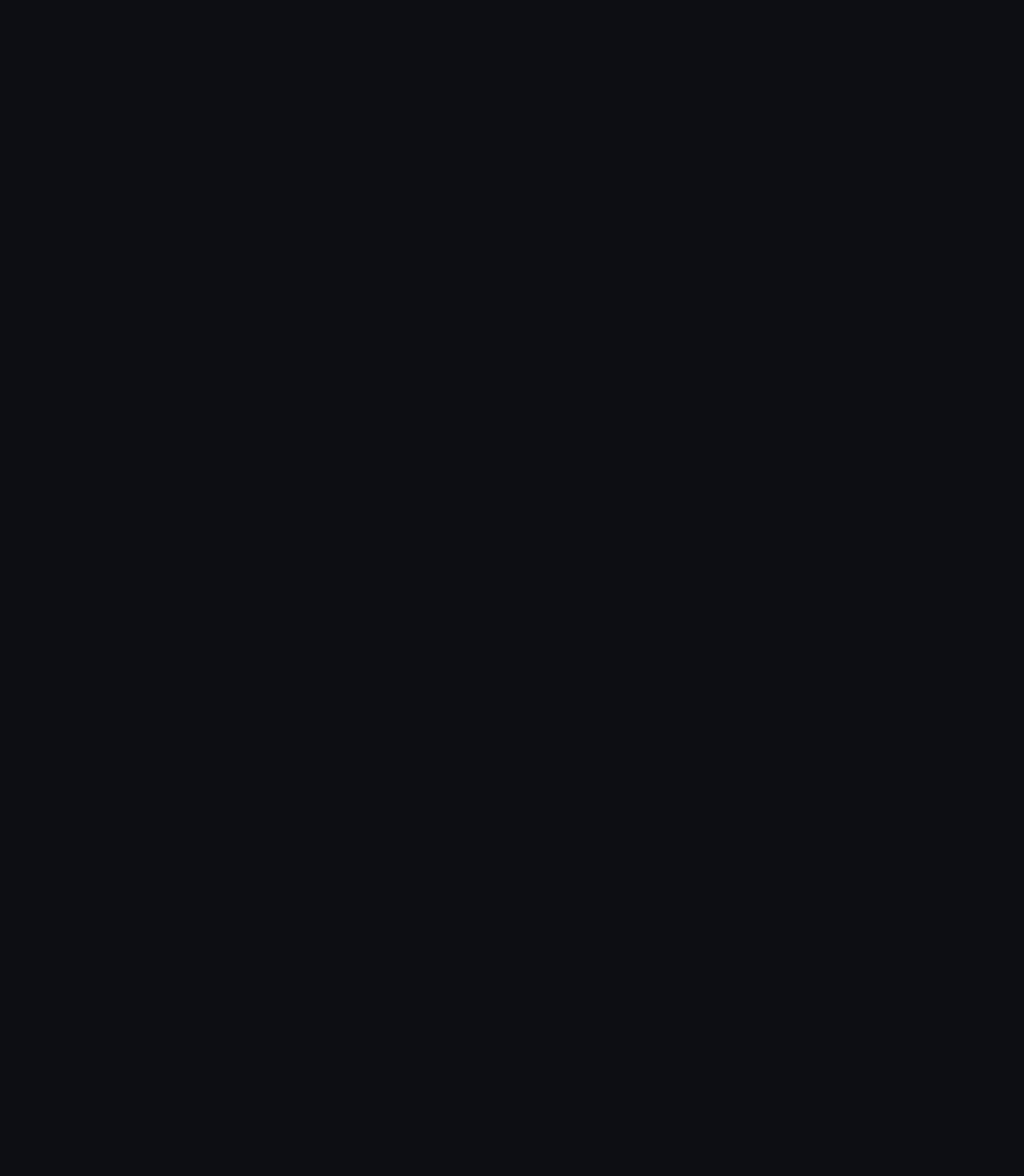
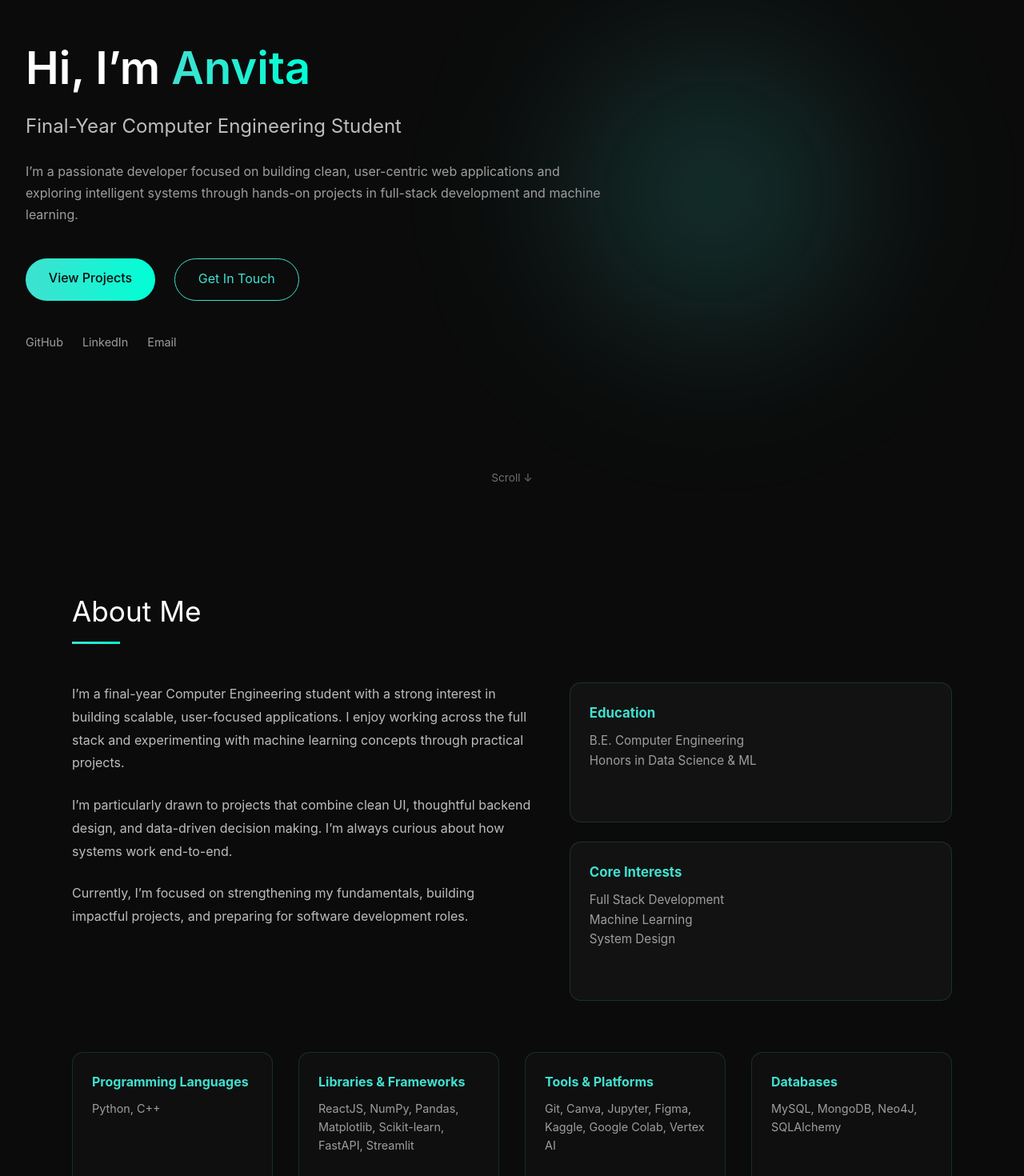
Before and after one commit to anvitakashikar/myportfolio, a React app in the folder frontend/: page / in a window 1280 px wide. Shown: the part 160-1630 px from the top of the page at 80% size. Before the commit the page ends 800 px from the top, so only its background shows below. Built offline with nearby package versions, Linux system fonts and the light colour scheme; the HTML template or start-up script is replaced by a standard one.

Commit message:
Adding updated home file and about feature

```diff
--- a/frontend/src/App.tsx
+++ b/frontend/src/App.tsx
@@ -1,9 +1,16 @@
 import Navbar from './components/Navbar/Navbar';
-
+import Home from './sections/Home/Home';
+import About from './sections/About/About';
+//import Projects from './sections/Projects/Projects';
+//import Contact from './sections/Contact/Contact';
 function App() {
   return (
     <>
       <Navbar />
+      <Home />
+      <About />
+      {/*<Projects />*/}
+      {/*<Contact />*/}
       <main style={{ paddingTop: '70px' }}>
         {/* Your sections go here */}
       </main>
--- a/frontend/src/components/Navbar/Navbar.tsx
+++ b/frontend/src/components/Navbar/Navbar.tsx
@@ -1,20 +1,45 @@
+import { useEffect, useState } from 'react';
 import styles from './Navbar.module.css';
 
+const sections = ['home', 'about', 'projects', 'contact'];
+
 const Navbar = () => {
+  const [active, setActive] = useState('home');
+
+  useEffect(() => {
+    const handleScroll = () => {
+      sections.forEach((section) => {
+        const el = document.getElementById(section);
+        if (!el) return;
+
+        const top = el.offsetTop - 80;
+        const height = el.offsetHeight;
+
+        if (window.scrollY >= top && window.scrollY < top + height) {
+          setActive(section);
+        }
+      });
+    };
+
+    window.addEventListener('scroll', handleScroll);
+    return () => window.removeEventListener('scroll', handleScroll);
+  }, []);
+
   return (
     <header className={styles.navbar}>
       <div className={styles.container}>
-        {/* Logo / Name */}
-        <div className={styles.logo}>
-          Anvita<span>.</span>
-        </div>
+        <div className={styles.logo}>Anvita<span>.</span></div>
 
-        {/* Navigation Links */}
         <nav className={styles.navLinks}>
-          <a href="#home">Home</a>
-          <a href="#about">About</a>
-          <a href="#projects">Projects</a>
-          <a href="#contact">Contact</a>
+          {sections.map((section) => (
+            <a
+              key={section}
+              href={`#${section}`}
+              className={active === section ? styles.active : ''}
+            >
+              {section.charAt(0).toUpperCase() + section.slice(1)}
+            </a>
+          ))}
         </nav>
       </div>
     </header>
--- a/frontend/src/sections/About/About.module.css
+++ b/frontend/src/sections/About/About.module.css
@@ -1,7 +1,6 @@
 .about {
-  padding: 6rem 1.5rem;
-  background-color: #0b0f14;
-  color: #e6eaf2;
+  background-color: #0b0b0b;
+  padding: 6rem 2rem;
 }
 
 .container {
@@ -10,66 +9,97 @@
 }
 
 .heading {
-  font-size: 2.4rem;
-  font-weight: 700;
-  text-align: center;
-  margin-bottom: 1.5rem;
-
-  background: linear-gradient(90deg, #00ffd1, #00b3ff);
-  -webkit-background-clip: text;
-  -webkit-text-fill-color: transparent;
+  font-size: 2.2rem;
+  color: #ffffff;
+  margin-bottom: 3rem;
+  position: relative;
 }
 
-.description {
-  max-width: 720px;
-  margin: 0 auto 3.5rem auto;
-  text-align: center;
-  font-size: 1.1rem;
-  color: #b3b8c4;
-  line-height: 1.6;
+.heading::after {
+  content: '';
+  display: block;
+  width: 60px;
+  height: 3px;
+  margin-top: 0.6rem;
+  background: linear-gradient(90deg, #40e0d0, #00ffd5);
 }
 
+/* Main grid */
 .grid {
   display: grid;
-  grid-template-columns: repeat(2, 1fr);
-  gap: 2rem;
+  grid-template-columns: 1.2fr 1fr;
+  gap: 3rem;
+}
+
+/* Left text */
+.text p {
+  color: #bdbdbd;
+  line-height: 1.8;
+  margin-bottom: 1.5rem;
+}
+
+/* Right highlights */
+.highlights {
+  display: flex;
+  flex-direction: column;
+  gap: 1.5rem;
 }
 
 .card {
   background: rgba(255, 255, 255, 0.03);
-  border: 1px solid rgba(255, 255, 255, 0.06);
-  border-radius: 12px;
-  padding: 2rem;
+  border: 1px solid rgba(64, 224, 208, 0.15);
+  border-radius: 14px;
+  padding: 1.5rem;
 }
 
 .card h3 {
-  margin-bottom: 1rem;
-  font-size: 1.3rem;
-  color: #00ffd1;
-}
-
-.card ul {
-  list-style: none;
-  padding: 0;
-}
-
-.card ul li {
+  color: #40e0d0;
+  font-size: 1.05rem;
   margin-bottom: 0.6rem;
-  color: #d0d5df;
 }
 
 .card p {
-  color: #d0d5df;
+  color: #9e9e9e;
+  line-height: 1.6;
+  font-size: 0.95rem;
+}
+
+/* Skills */
+.skills {
+  margin-top: 4rem;
+  display: grid;
+  grid-template-columns: repeat(auto-fit, minmax(220px, 1fr));
+  gap: 2rem;
+}
+
+.skillCard {
+  background: rgba(255, 255, 255, 0.02);
+  border: 1px solid rgba(64, 224, 208, 0.15);
+  border-radius: 14px;
+  padding: 1.5rem;
+  transition: transform 0.3s ease, border 0.3s ease;
+}
+
+.skillCard:hover {
+  transform: translateY(-6px);
+  border-color: #40e0d0;
+}
+
+.skillCard h4 {
+  color: #40e0d0;
+  margin-bottom: 0.5rem;
+  font-size: 1rem;
+}
+
+.skillCard p {
+  color: #9e9e9e;
+  font-size: 0.9rem;
   line-height: 1.6;
 }
 
 /* Responsive */
-@media (max-width: 768px) {
+@media (max-width: 900px) {
   .grid {
     grid-template-columns: 1fr;
   }
-
-  .heading {
-    font-size: 2rem;
-  }
 }
--- a/frontend/src/sections/About/About.tsx
+++ b/frontend/src/sections/About/About.tsx
@@ -1,40 +1,83 @@
-import styles from "./About.module.css";
+import styles from './About.module.css';
 
 const About = () => {
   return (
-    <section className={styles.about} id="about">
+    <section id="about" className={styles.about}>
       <div className={styles.container}>
         <h2 className={styles.heading}>About Me</h2>
 
-        <p className={styles.description}>
-          I’m a final-year Computer Engineering student at MMCOE with a strong
-          interest in full-stack development, data science, and machine learning.
-          I enjoy building clean, scalable applications and continuously improving
-          my problem-solving skills.
-        </p>
+        <div className={styles.grid}>
+          {/* Left content */}
+          <div className={styles.text}>
+            <p>
+              I’m a final-year Computer Engineering student with a strong interest
+              in building scalable, user-focused applications. I enjoy working
+              across the full stack and experimenting with machine learning
+              concepts through practical projects.
+            </p>
 
-        <div className={styles.grid}>
-          {/* Skills */}
-          <div className={styles.card}>
-            <h3>Skills</h3>
-            <ul>
-              <li>Java, Python, TypeScript</li>
-              <li>React, FastAPI, Django</li>
-              <li>DSA, OOP, DBMS, OS</li>
-              <li>SQL, Git, REST APIs</li>
-            </ul>
+            <p>
+              I’m particularly drawn to projects that combine clean UI,
+              thoughtful backend design, and data-driven decision making. I’m
+              always curious about how systems work end-to-end.
+            </p>
+
+            <p>
+              Currently, I’m focused on strengthening my fundamentals, building
+              impactful projects, and preparing for software development roles.
+            </p>
           </div>
 
-          {/* Education */}
-          <div className={styles.card}>
-            <h3>Education</h3>
+          {/* Right highlights */}
+          <div className={styles.highlights}>
+            <div className={styles.card}>
+              <h3>Education</h3>
+              <p>
+                B.E. Computer Engineering<br />
+                Honors in Data Science & ML
+              </p>
+            </div>
+
+            <div className={styles.card}>
+              <h3>Core Interests</h3>
+              <p>
+                Full Stack Development<br />
+                Machine Learning<br />
+                System Design
+              </p>
+            </div>
+          </div>
+        </div>
+
+        {/* Skills */}
+        <div className={styles.skills}>
+          <div className={styles.skillCard}>
+            <h4>Programming Languages</h4>
+            <p>Python, C++</p>
+          </div>
+
+          <div className={styles.skillCard}>
+            <h4>Libraries & Frameworks</h4>
             <p>
-              <strong>BE in Computer Engineering</strong><br />
-              MMCOE, Pune<br />
-              Honors in Data Science & Machine Learning
+              ReactJS, NumPy, Pandas, Matplotlib, Scikit-learn,
+              FastAPI, Streamlit
             </p>
           </div>
+
+          <div className={styles.skillCard}>
+            <h4>Tools & Platforms</h4>
+            <p>
+              Git, Canva, Jupyter, Figma, Kaggle,
+              Google Colab, Vertex AI
+            </p>
+          </div>
+
+          <div className={styles.skillCard}>
+            <h4>Databases</h4>
+            <p>MySQL, MongoDB, Neo4J, SQLAlchemy</p>
+          </div>
         </div>
+
       </div>
     </section>
   );
--- a/frontend/src/sections/Home/Home.module.css
+++ b/frontend/src/sections/Home/Home.module.css
@@ -1,97 +1,170 @@
-.hero {
+.home {
+  position: relative;
   min-height: 100vh;
-  padding-top: 64px; /* space for navbar */
+  background-color: #0b0b0b;
   display: flex;
   align-items: center;
-  justify-content: center;
-
-  /* black background with subtle gradient */
-  background: radial-gradient(
-      circle at top,
-      rgba(0, 255, 200, 0.08),
-      transparent 60%
-    ),
-    #0b0f14;
+  padding: 0 2rem;
+  overflow: hidden;
 }
 
+/* Main content */
 .content {
   max-width: 720px;
-  text-align: center;
-  padding: 0 1.5rem;
+  z-index: 2;
 }
 
-.title {
-  font-size: 3rem;
-  font-weight: 700;
-  line-height: 1.2;
+/* Headings */
+h1 {
+  font-size: 3.5rem;
+  font-weight: 600;
+  color: #ffffff;
+  margin-bottom: 0.5rem;
+}
 
-  /* turquoise gradient text */
-  background: linear-gradient(90deg, #00ffd1, #00b3ff);
+h1 span {
+  background: linear-gradient(90deg, #40e0d0, #00ffd5);
   -webkit-background-clip: text;
   -webkit-text-fill-color: transparent;
 }
 
-.wave {
-  margin-left: 0.5rem;
+h2 {
+  font-size: 1.5rem;
+  font-weight: 400;
+  color: #bdbdbd;
+  margin-bottom: 1.5rem;
 }
 
-.subtitle {
-  margin-top: 1.25rem;
-  font-size: 1.2rem;
-  color: #b3b8c4;
+/* Description */
+p {
+  font-size: 1rem;
+  color: #9e9e9e;
+  line-height: 1.7;
+  margin-bottom: 2.5rem;
 }
 
-.actions {
-  margin-top: 2.5rem;
+/* CTA buttons */
+.cta {
   display: flex;
-  justify-content: center;
-  gap: 1rem;
+  gap: 1.5rem;
 }
 
-/* Primary gradient button */
 .primaryBtn {
-  background: linear-gradient(90deg, #00ffd1, #00b3ff);
-  color: #0b0f14;
-  padding: 0.8rem 1.9rem;
-  border-radius: 8px;
-  font-weight: 600;
+  padding: 0.8rem 1.8rem;
+  background: linear-gradient(90deg, #40e0d0, #00ffd5);
+  color: #0b0b0b;
+  border-radius: 999px;
+  font-weight: 500;
   text-decoration: none;
-  transition: transform 0.2s ease, box-shadow 0.2s ease;
+  transition: transform 0.3s ease, box-shadow 0.3s ease;
 }
 
 .primaryBtn:hover {
   transform: translateY(-2px);
-  box-shadow: 0 0 20px rgba(0, 255, 209, 0.4);
+  box-shadow: 0 0 28px rgba(64, 224, 208, 0.55);
 }
 
-/* Secondary outlined button */
 .secondaryBtn {
-  background: transparent;
-  color: #e6eaf2;
-  padding: 0.8rem 1.9rem;
-  border-radius: 8px;
-  border: 1px solid rgba(0, 255, 209, 0.5);
-  font-weight: 500;
+  padding: 0.8rem 1.8rem;
+  border: 1px solid #40e0d0;
+  color: #40e0d0;
+  border-radius: 999px;
   text-decoration: none;
-  transition: background 0.2s ease, border 0.2s ease;
+  transition: background 0.3s ease, color 0.3s ease;
 }
 
 .secondaryBtn:hover {
-  background: rgba(0, 255, 209, 0.08);
-  border-color: #00ffd1;
+  background: #40e0d0;
+  color: #0b0b0b;
 }
 
-/* Responsive */
+/* Turquoise glow background */
+.glow {
+  position: absolute;
+  width: 520px;
+  height: 520px;
+  background: radial-gradient(
+    circle,
+    rgba(64, 224, 208, 0.25),
+    transparent 70%
+  );
+  top: 50%;
+  right: 10%;
+  transform: translateY(-50%);
+  filter: blur(90px);
+  z-index: 1;
+}
+
+/* Responsive tweaks */
 @media (max-width: 768px) {
-  .title {
-    font-size: 2.3rem;
+  h1 {
+    font-size: 2.6rem;
   }
 
-  .subtitle {
-    font-size: 1.05rem;
+  h2 {
+    font-size: 1.25rem;
   }
 
-  .actions {
+  .cta {
     flex-direction: column;
+    gap: 1rem;
   }
 }
+
+/* Highlights */
+.highlights {
+  display: flex;
+  gap: 1rem;
+  margin-bottom: 2rem;
+  flex-wrap: wrap;
+}
+
+.highlights span {
+  padding: 0.4rem 0.9rem;
+  border-radius: 999px;
+  font-size: 0.85rem;
+  background: rgba(64, 224, 208, 0.1);
+  color: #40e0d0;
+  border: 1px solid rgba(64, 224, 208, 0.3);
+}
+
+/* Social links */
+.socials {
+  margin-top: 2.5rem;
+  display: flex;
+  gap: 1.5rem;
+}
+
+.socials a {
+  text-decoration: none;
+  color: #9e9e9e;
+  font-size: 0.9rem;
+  transition: color 0.3s ease;
+}
+
+.socials a:hover {
+  color: #40e0d0;
+}
+
+/* Scroll hint */
+.scrollHint {
+  position: absolute;
+  bottom: 2rem;
+  left: 50%;
+  transform: translateX(-50%);
+  font-size: 0.85rem;
+  color: #6f6f6f;
+  animation: float 2s ease-in-out infinite;
+}
+
+@keyframes float {
+  0% {
+    transform: translate(-50%, 0);
+  }
+  50% {
+    transform: translate(-50%, 8px);
+  }
+  100% {
+    transform: translate(-50%, 0);
+  }
+}
--- a/frontend/src/sections/Home/Home.tsx
+++ b/frontend/src/sections/Home/Home.tsx
@@ -1,28 +1,45 @@
-import styles from "./Home.module.css";
+import styles from './Home.module.css';
 
 const Home = () => {
   return (
-    <section className={styles.hero} id="home">
+    <section id="home" className={styles.home}>
       <div className={styles.content}>
-        <h1 className={styles.title}>
-          Hi, I’m Anvita
-          <span className={styles.wave}>👋</span>
+        <h1>
+          Hi, I’m <span>Anvita</span>
         </h1>
 
-        <p className={styles.subtitle}>
-          Final-year Computer Engineering student passionate about
-          Full-Stack Development, Data Science, and Machine Learning.
+        <h2>Final-Year Computer Engineering Student</h2>
+
+        <p>
+          I’m a passionate developer focused on building clean, user-centric
+          web applications and exploring intelligent systems through hands-on
+          projects in full-stack development and machine learning.
         </p>
 
-        <div className={styles.actions}>
+
+        {/* CTA */}
+        <div className={styles.cta}>
           <a href="#projects" className={styles.primaryBtn}>
             View Projects
           </a>
           <a href="#contact" className={styles.secondaryBtn}>
-            Contact Me
+            Get In Touch
           </a>
         </div>
+
+        {/* Socials */}
+        <div className={styles.socials}>
+          <a href="https://github.com/anvitakashikar" target="_blank">GitHub</a>
+          <a href="https://linkedin.com/in/anvita-kashikar-94196b2a5/" target="_blank">LinkedIn</a>
+          <a href="mailto:anvitakashikar29@gmail.com">Email</a>
+        </div>
       </div>
+
+      {/* Glow */}
+      <div className={styles.glow} />
+
+      {/* Scroll hint */}
+      <div className={styles.scrollHint}>Scroll ↓</div>
     </section>
   );
 };
--- a/frontend/src/styles/globals.css
+++ b/frontend/src/styles/globals.css
@@ -23,3 +23,7 @@ a {
 section {
   padding: 100px 8%;
 }
+
+html {
+  scroll-behavior: smooth;
+}
```
Also changed, not shown: frontend/src/components/Navbar/Navbar.module.css (+8 -0 lines).
